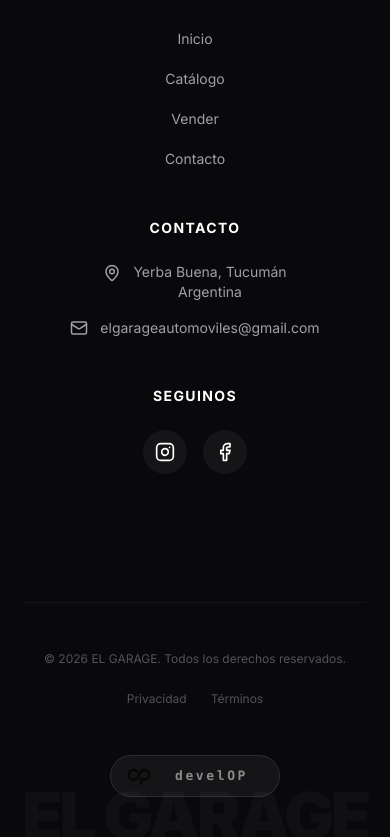
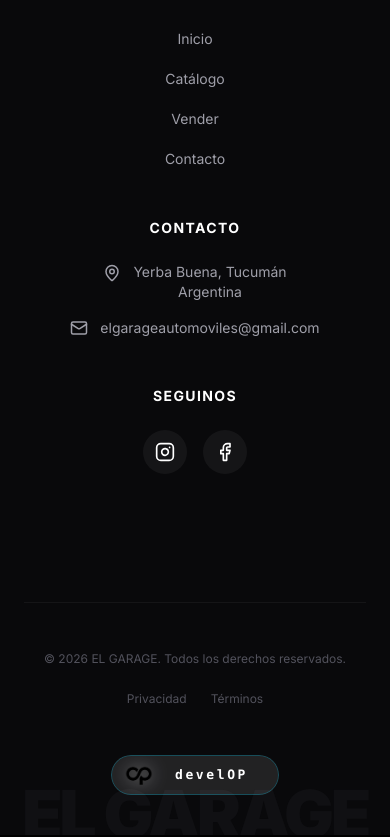
Before and after one commit to frc11/GarageWeb, a Next.js app in the folder garageweb/: page /contacto in a window 390 px wide. Shown: the part 2623-3460 px from the top of the page. Built offline with nearby package versions, Linux system fonts and the light colour scheme.

Commit message:
Commit 14: frontend desktop y responsive de home terminado, faltan mejorar funcionalidades backend, pero el frontend ya esta terminado y adaptado

```diff
--- a/garageweb/components/home/BrandMarquee.tsx
+++ b/garageweb/components/home/BrandMarquee.tsx
@@ -10,13 +10,10 @@ export function BrandMarquee({ brands }: { brands: Brand[] }) {
     if (!brands || brands.length === 0) return null;
 
     return (
-        // z-20: Debe estar DEBAJO del Hero.
-        // pt-32: Padding grande para que el contenido no quede tapado por la sombra negra de arriba.
-        <section className="w-full pt-50 pb-25 bg-white overflow-hidden relative z-20">
+        // Mantenemos tu ajuste de margen negativo para la integración superior
+        <section className="w-full pt-50 pb-25 bg-white overflow-hidden relative z-20 -mt-32">
 
             {/* === INTEGRACIÓN SUPERIOR (Hero -> Brand) === */}
-            {/* SOMBRA DE CAÍDA: Conecta el zinc-950 del Hero con el blanco de aquí.
-                Usamos h-64 para que la sombra sea larga y suave. */}
             <div className="absolute top-0 left-0 right-0 h-64 bg-gradient-to-b from-zinc-950 via-zinc-950/40 to-transparent z-30 pointer-events-none" />
 
             <style jsx>{`
@@ -105,12 +102,25 @@ function BrandItem({ brand }: { brand: Brand }) {
                         src={brand.logo}
                         alt={brand.name}
                         fill
-                        className="object-contain opacity-40 grayscale transition-all duration-500 group-hover/item:opacity-100 group-hover/item:grayscale-0"
+                        // CAMBIOS APLICADOS AQUÍ:
+                        // 1. opacity-100: Visible por defecto en móvil.
+                        // 2. grayscale-0: A color por defecto en móvil.
+                        // 3. lg:opacity-40: Opacidad reducida solo en desktop.
+                        // 4. lg:grayscale: Escala de grises solo en desktop.
+                        // 5. lg:group-hover/item:...: Efectos de hover solo aplican desde desktop en adelante.
+                        className="object-contain transition-all duration-500
+                                   opacity-100 grayscale-0
+                                   lg:opacity-40 lg:grayscale
+                                   lg:group-hover/item:opacity-100 lg:group-hover/item:grayscale-0"
                         sizes="(max-width: 768px) 128px, 192px"
                     />
                 ) : (
                     <div className="w-full h-full flex items-center justify-center">
-                        <span className="text-xl font-bold uppercase font-display tracking-widest text-neutral-400 group-hover/item:text-neutral-900 transition-colors duration-500">
+                        {/* Mismo tratamiento para el texto si no hay logo */}
+                        <span className="text-xl font-bold uppercase font-display tracking-widest transition-colors duration-500
+                                         text-neutral-900
+                                         lg:text-neutral-400
+                                         lg:group-hover/item:text-neutral-900">
                             {brand.name}
                         </span>
                     </div>
--- a/garageweb/components/layout/DeveloperBadge.tsx
+++ b/garageweb/components/layout/DeveloperBadge.tsx
@@ -2,7 +2,7 @@
 
 import Link from "next/link";
 import Image from "next/image";
-import { motion, AnimatePresence } from "framer-motion";
+import { motion } from "framer-motion";
 
 export function DeveloperBadge() {
     return (
@@ -13,68 +13,71 @@ export function DeveloperBadge() {
             className="group relative inline-flex items-center justify-center"
         >
             <motion.div
-                className="relative flex items-center gap-3 px-4 py-2 bg-white/5 border border-white/10 rounded-full overflow-hidden transition-colors duration-500 group-hover:border-white/20 group-hover:bg-white/10 backdrop-blur-sm"
+                // CAMBIO: En móvil ya tiene borde brillante y fondo activo (border-white/20 bg-white/10).
+                // En desktop (lg:) vuelve al estado apagado por defecto.
+                className="relative flex items-center gap-3 px-4 py-2 rounded-full overflow-hidden transition-colors duration-500 backdrop-blur-sm
+                           border-white/20 bg-white/10
+                           lg:bg-white/5 lg:border-white/10
+                           lg:group-hover:border-white/20 lg:group-hover:bg-white/10"
                 initial="initial"
                 whileHover="whileHover"
             >
                 {/* 1. THE LOGO MARK */}
                 <motion.div
                     className="relative w-6 h-6 flex items-center justify-center"
-                    variants={{
-                        initial: {
-                            filter: "grayscale(100%) opacity(0.7)",
-                            scale: 1
-                        },
-                        whileHover: {
-                            scale: 1.1,
-                            filter: "grayscale(0%) drop-shadow(0 0 8px rgba(255, 255, 255, 0.5))",
-                            opacity: 1
-                        }
-                    }}
-                    transition={{ type: "spring", stiffness: 300 }}
+                // CAMBIO: Usamos variantes condicionales no es fácil con CSS puro en framer,
+                // así que usaremos CSS classes para el estado base móvil y Framer solo para la animación desktop.
                 >
                     <Image
                         src="/logo-develop.png"
                         alt="develOP Logo"
                         width={24}
                         height={24}
-                        className="object-contain"
+                        // CAMBIO:
+                        // Móvil: Sin filtros (color y brillo full).
+                        // Desktop (lg:): Grayscale y opacidad baja por defecto, full al hover del grupo.
+                        className="object-contain transition-all duration-300
+                                   filter grayscale-0 opacity-100 drop-shadow-[0_0_8px_rgba(255,255,255,0.5)] scale-110
+                                   lg:grayscale lg:opacity-70 lg:drop-shadow-none lg:scale-100
+                                   lg:group-hover:grayscale-0 lg:group-hover:opacity-100 lg:group-hover:drop-shadow-[0_0_8px_rgba(255,255,255,0.5)] lg:group-hover:scale-110"
                     />
                 </motion.div>
 
                 {/* 2. THE TEXT INTERACTION */}
                 <div className="flex flex-col items-start justify-center overflow-hidden h-4 relative w-[100px]">
-                    <motion.span
-                        className="font-mono text-[13px] font-bold text-white/50 tracking-[0.2em] leading-none absolute left-3"
-                        variants={{
-                            initial: { y: 0, opacity: 1 },
-                            whileHover: { y: -20, opacity: 0 }
-                        }}
-                        transition={{ duration: 0.2 }}
+
+                    {/* TEXTO 1: develOP */}
+                    <span
+                        // CAMBIO:
+                        // Móvil: Siempre visible (opacity-100, translate-y-0).
+                        // Desktop: Visible por defecto, se oculta al hover (-translate-y-full).
+                        className="font-mono text-[13px] font-bold tracking-[0.2em] leading-none absolute left-3 transition-all duration-300
+                                   text-white opacity-100 translate-y-0
+                                   lg:text-white/50
+                                   lg:group-hover:-translate-y-[20px] lg:group-hover:opacity-0"
                     >
                         develOP
-                    </motion.span>
+                    </span>
 
-                    <motion.span
-                        className="font-mono text-[10px] font-bold text-white tracking-widest whitespace-nowrap leading-none absolute left-0"
-                        variants={{
-                            initial: { y: 20, opacity: 0 },
-                            whileHover: { y: 0, opacity: 1 }
-                        }}
-                        transition={{ duration: 0.3 }}
+                    {/* TEXTO 2: code and design */}
+                    <span
+                        // CAMBIO:
+                        // Móvil: Siempre oculto (hidden o opacity-0 permanente).
+                        // Desktop: Oculto por defecto (translate-y-full), aparece al hover.
+                        className="font-mono text-[10px] font-bold text-white tracking-widest whitespace-nowrap leading-none absolute left-0 transition-all duration-300
+                                   opacity-0 translate-y-[20px]
+                                   lg:group-hover:translate-y-0 lg:group-hover:opacity-100"
                     >
                         code and design
-                    </motion.span>
+                    </span>
                 </div>
 
                 {/* 3. BORDER GLOW ANIMATION */}
-                <motion.div
-                    className="absolute inset-0 rounded-full border border-cyan-500/0"
-                    variants={{
-                        initial: { borderColor: "rgba(6, 182, 212, 0)" },
-                        whileHover: { borderColor: "rgba(6, 182, 212, 0.5)" }
-                    }}
-                    transition={{ duration: 0.3 }}
+                {/* CAMBIO: En móvil el borde cian ya está presente suavemente o lo quitamos si prefieres el estilo "activo" blanco.
+                    Aquí lo dejaré activo en móvil también para que resalte. */}
+                <div className="absolute inset-0 rounded-full border transition-colors duration-300
+                                border-cyan-500/30
+                                lg:border-transparent lg:group-hover:border-cyan-500/50"
                 />
             </motion.div>
         </Link>
```
Also changed, not shown: garageweb/components/cars/CarCard.tsx (+23 -11 lines), garageweb/components/home/CinematicBanner.tsx (+20 -19 lines), garageweb/components/home/FlashPromo.tsx (+32 -19 lines), garageweb/components/home/Hero.tsx (+15 -15 lines).
